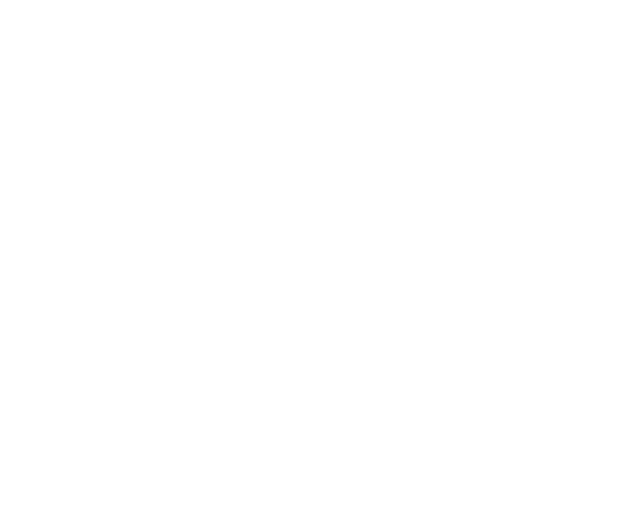
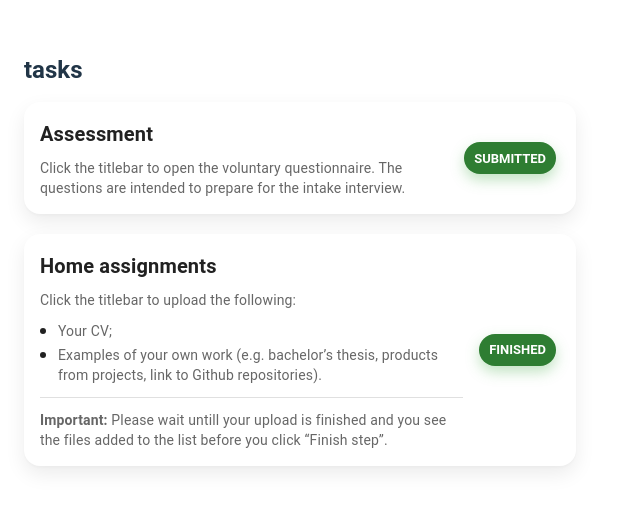
Before and after one commit to MaryOstovar/start-app, a React (Vite) app: page /step/tasks in a window 1280 px wide. Before the commit this address had no page. Shown: the part 134-642 px from the top of the page, without its empty margins (0-640 px from the left). Built offline with nearby package versions, Linux system fonts and the light colour scheme.

Commit message:
feat: add tasks page

```diff
--- a/src/App.tsx
+++ b/src/App.tsx
@@ -7,6 +7,8 @@
 import Courses from './courses'
 import Steps from "./steps.tsx";
 import Appointments from "./appointments.tsx";
+import TasksPage from "./TasksPage.tsx";
+import UploadSis from "./UploadSis.tsx";
 
 function App() {
 
@@ -18,6 +20,10 @@
             <Route  path="/" element={<Courses />} />
             <Route  path="/steps" element={<Steps/>} />
             <Route  path="/step/appointments" element={<Appointments/>} />
+            <Route  path="/step/tasks" element={<TasksPage/>} />
+            <Route  path="/step/upload" element={<UploadSis/>} />
+            <Route  path="/step/tasks/assignments" element={<TaskForm/>} />
+            <Route  path="/step/tasks/attachments" element={<TaskUploadDoc/>} />
         </Routes>
     </BrowserRouter>
   )
--- /dev/null
+++ b/src/TasksPage.tsx
@@ -0,0 +1,193 @@
+// TasksPage.tsx — MUI + arrow functions, chip no longer overlays text
+import * as React from "react";
+import {
+    Box,
+    Chip,
+    Container,
+    Divider,
+    Paper,
+    Stack,
+    Typography,
+} from "@mui/material";
+import { styled } from "@mui/material/styles";
+import { useNavigate } from "react-router-dom";
+
+/* ----------------------------- styled-in-file ----------------------------- */
+const Root = styled(Container)(() => ({
+    paddingTop: 16,
+    paddingBottom: 24,
+}));
+
+const Card = styled(Paper)(({ theme }) => ({
+    position: "relative",
+    borderRadius: 16,
+    padding: theme.spacing(2),
+    marginBottom: theme.spacing(2.5),
+    boxShadow:
+        "0px 2px 2px rgba(0,0,0,0.02), 0px 8px 20px rgba(0,0,0,0.08)",
+    cursor: "pointer",
+    transition: "transform 120ms ease, box-shadow 120ms ease",
+    "&:hover": {
+        transform: "translateY(-1px)",
+        boxShadow:
+            "0px 3px 3px rgba(0,0,0,0.04), 0px 12px 28px rgba(0,0,0,0.12)",
+    },
+    outline: "none",
+}));
+
+// NEW: grid so the status chip lives in its own column
+const CardGrid = styled("div")(({ theme }) => ({
+    display: "grid",
+    gridTemplateColumns: "1fr auto",
+    columnGap: theme.spacing(2),
+    alignItems: "center",
+}));
+
+const ContentCol = styled(Box)(() => ({
+    minWidth: 0, // prevents text from overflowing when space is tight
+}));
+
+const SideCol = styled("div")(({ theme }) => ({
+    display: "grid",
+    alignSelf: "stretch",
+    alignItems: "center",
+    paddingRight: theme.spacing(0.5),
+}));
+
+const CardTitleRow = styled("div")(({ theme }) => ({
+    display: "flex",
+    alignItems: "center",
+    justifyContent: "space-between",
+    marginBottom: theme.spacing(1),
+}));
+
+
+
+const StatusChip = styled(Chip)(({ theme }) => ({
+    fontWeight: 700,
+    color: theme.palette.common.white,
+    backgroundColor: theme.palette.success.main,
+    "& .MuiChip-label": { paddingInline: theme.spacing(1.25) },
+    boxShadow: "0 6px 14px rgba(76, 175, 80, 0.35)",
+    textTransform: "uppercase",
+}));
+
+;
+
+/* ---------------------------------- copy ---------------------------------- */
+const strings = {
+    header: { title: "tasks" },
+    assessment: {
+        title: "Assessment",
+        status: "Submitted",
+        description:
+            "Click the titlebar to open the voluntary questionnaire. The questions are intended to prepare for the intake interview.",
+    },
+    homeAssignments: {
+        title: "Home assignments",
+        status: "Finished",
+        descriptionTop: "Click the titlebar to upload the following:",
+        bullets: [
+            "Your CV;",
+            "Examples of your own work (e.g. bachelor’s thesis, products from projects, link to Github repositories).",
+        ],
+        important:
+            "Please wait untill your upload is finished and you see the files added to the list before you click “Finish step”.",
+    },
+};
+
+/* --------------------------------- page ----------------------------------- */
+const TasksPage: React.FC = () => {
+    const navigate = useNavigate();
+    const router = React.useMemo(
+        () => ({ navigate: (to: string | number) => navigate(to as any) }),
+        [navigate]
+    );
+
+    const openAssessment = () => router.navigate("/step/tasks/assignments");
+    const openHomeAssignments = () => router.navigate("/step/tasks/attachments");
+
+    return (
+        <Root maxWidth="sm">
+            <Stack spacing={1} sx={{ mt: 2, mb: 2 }}>
+                <Typography variant="h5" sx={{ textTransform: "lowercase", fontWeight: 700 }}>
+                    {strings.header.title}
+                </Typography>
+            </Stack>
+
+            {/* Assessment */}
+            <Card
+                role="button"
+                tabIndex={0}
+                onClick={openAssessment}
+                onKeyDown={(e) => (e.key === "Enter" || e.key === " ") && openAssessment()}
+            >
+                <CardGrid>
+                    <ContentCol>
+                        <CardTitleRow>
+                            <Typography variant="h6" sx={{ fontWeight: 700 }}>
+                                {strings.assessment.title}
+                            </Typography>
+                        </CardTitleRow>
+
+                        <Box>
+                            <Typography variant="body2" color="text.secondary">
+                                {strings.assessment.description}
+                            </Typography>
+                        </Box>
+                    </ContentCol>
+
+                    <SideCol>
+                        <StatusChip label={strings.assessment.status} />
+                    </SideCol>
+                </CardGrid>
+            </Card>
+
+            {/* Home assignments */}
+            <Card
+                role="button"
+                tabIndex={0}
+                onClick={openHomeAssignments}
+                onKeyDown={(e) => (e.key === "Enter" || e.key === " ") && openHomeAssignments()}
+            >
+                <CardGrid>
+                    <ContentCol>
+                        <CardTitleRow>
+                            <Typography variant="h6" sx={{ fontWeight: 700 }}>
+                                {strings.homeAssignments.title}
+                            </Typography>
+                        </CardTitleRow>
+
+                        <Box>
+                            <Typography variant="body2" color="text.secondary" sx={{ mb: 1 }}>
+                                {strings.homeAssignments.descriptionTop}
+                            </Typography>
+
+                            <ul style={{ margin: 0, paddingInlineStart: 18 }}>
+                                {strings.homeAssignments.bullets.map((b, i) => (
+                                    <li key={i}>
+                                        <Typography variant="body2" color="text.secondary">
+                                            {b}
+                                        </Typography>
+                                    </li>
+                                ))}
+                            </ul>
+
+                            <Divider sx={{ my: 1.5 }} />
+
+                            <Typography variant="body2" color="text.secondary">
+                                <strong>Important:</strong> {strings.homeAssignments.important}
+                            </Typography>
+                        </Box>
+                    </ContentCol>
+
+                    <SideCol>
+                        <StatusChip label={strings.homeAssignments.status} />
+                    </SideCol>
+                </CardGrid>
+            </Card>
+        </Root>
+    );
+};
+
+export default TasksPage;
```
